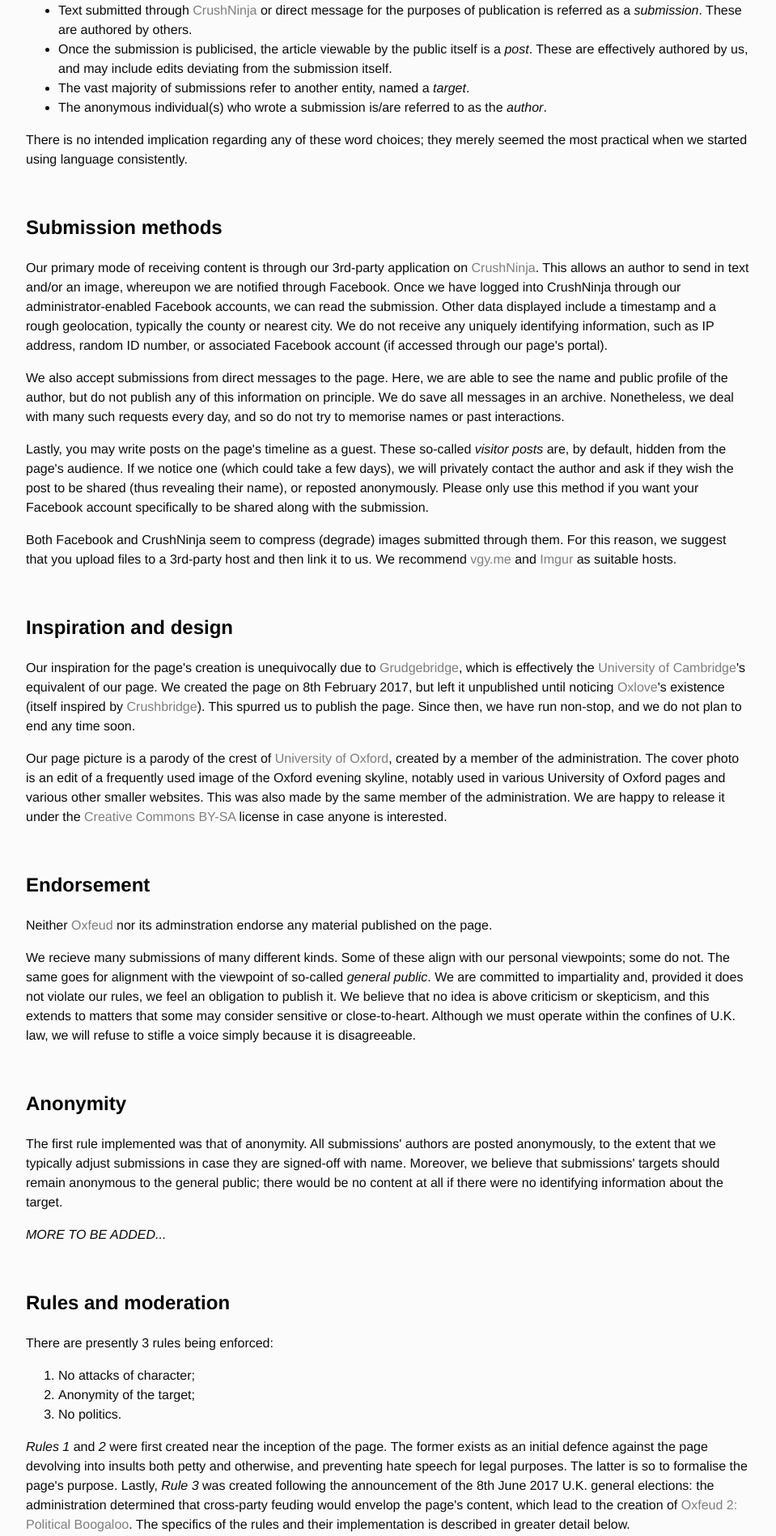
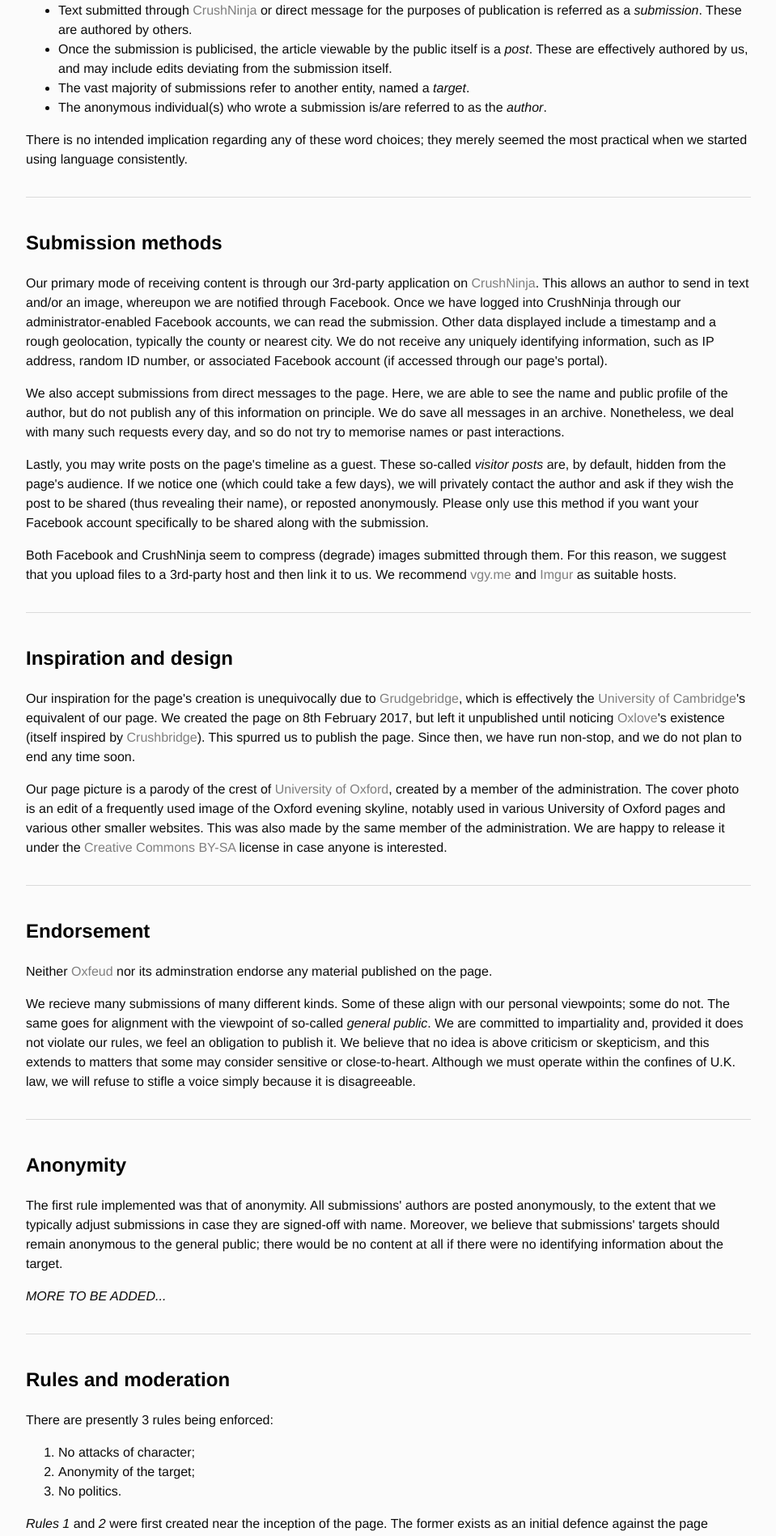
Before and after one commit to Oxfeud/oxfeud.github.io, a Jekyll site: the page built from index.html, in a window 1280 px wide. Shown: the part 893-2790 px from the top of the page at 81% size, without its empty margins (160-1119 px from the left). Built offline with Jekyll 4.4.1, drawn with Linux system fonts in a browser that asks for light colours.

Commit message:
Update index.html

```diff
--- a/index.html
+++ b/index.html
@@ -41,23 +41,33 @@
 	</ul>
 	<p>There is no intended implication regarding any of these word choices; they merely seemed the most practical when we started using language consistently.</p>
 	<br />
+	<div style="border-top: 1px solid #dbdbdb; font-size: 0em; margin-top: 2em; margin-bottom: 2em;"></div>
+	<br />
 	<h3>Submission methods</h3>
 	<p>Our primary mode of receiving content is through our 3rd-party application on <a href="https://www.crush.ninja/pages/oxfeud/">CrushNinja</a>. This allows an author to send in text and/or an image, whereupon we are notified through Facebook. Once we have logged into CrushNinja through our administrator-enabled Facebook accounts, we can read the submission. Other data displayed include a timestamp and a rough geolocation, typically the county or nearest city. We do not receive any uniquely identifying information, such as IP address, random ID number, or associated Facebook account (if accessed through our page's portal).</p>
 	<p>We also accept submissions from direct messages to the page. Here, we are able to see the name and public profile of the author, but do not publish any of this information on principle. We do save all messages in an archive. Nonetheless, we deal with many such requests every day, and so do not try to memorise names or past interactions.</p>
 	<p>Lastly, you may write posts on the page's timeline as a guest. These so-called <i>visitor posts</i> are, by default, hidden from the page's audience. If we notice one (which could take a few days), we will privately contact the author and ask if they wish the post to be shared (thus revealing their name), or reposted anonymously. Please only use this method if you want your Facebook account specifically to be shared along with the submission.</p>
 	<p>Both Facebook and CrushNinja seem to compress (degrade) images submitted through them. For this reason, we suggest that you upload files to a 3rd-party host and then link it to us. We recommend <a href="https://vgy.me/">vgy.me</a> and <a href="http://imgur.com/">Imgur</a> as suitable hosts.</p>
 	<br />
+	<div style="border-top: 1px solid #dbdbdb; font-size: 0em; margin-top: 2em; margin-bottom: 2em;"></div>
+	<br />
 	<h3>Inspiration and design</h3>
 	<p>Our inspiration for the page's creation is unequivocally due to <a href="https://www.facebook.com/grudgebridge/">Grudgebridge</a>, which is effectively the <a href="https://www.cam.ac.uk/">University of Cambridge</a>'s equivalent of our page. We created the page on 8th February 2017, but left it unpublished until noticing <a href="https://www.facebook.com/theoxlove/">Oxlove</a>'s existence (itself inspired by <a href="https://www.facebook.com/Crushbridge-708400002669844/">Crushbridge</a>). This spurred us to publish the page. Since then, we have run non-stop, and we do not plan to end any time soon.</p>
 	<p>Our page picture is a parody of the crest of <a href="http://ox.ac.uk/">University of Oxford</a>, created by a member of the administration. The cover photo is an edit of a frequently used image of the Oxford evening skyline, notably used in various University of Oxford pages and various other smaller websites. This was also made by the same member of the administration. We are happy to release it under the <a href="https://creativecommons.org/licenses/by-sa/4.0/">Creative Commons BY-SA</a> license in case anyone is interested.</p>
+	<br />
+	<div style="border-top: 1px solid #dbdbdb; font-size: 0em; margin-top: 2em; margin-bottom: 2em;"></div>
 	<br />
 	<h3>Endorsement</h3>
 	<p>Neither <a href="https://www.facebook.com/oxfeud">Oxfeud</a> nor its adminstration endorse any material published on the page.</p>
 	<p>We recieve many submissions of many different kinds. Some of these align with our personal viewpoints; some do not. The same goes for alignment with the viewpoint of so-called <i>general public</i>. We are committed to impartiality and, provided it does not violate our rules, we feel an obligation to publish it. We believe that no idea is above criticism or skepticism, and this extends to matters that some may consider sensitive or close-to-heart. Although we must operate within the confines of U.K. law, we will refuse to stifle a voice simply because it is disagreeable.</p>
 	<br />
+	<div style="border-top: 1px solid #dbdbdb; font-size: 0em; margin-top: 2em; margin-bottom: 2em;"></div>
+	<br />
 	<h3>Anonymity</h3>
 	<p>The first rule implemented was that of anonymity. All submissions' authors are posted anonymously, to the extent that we typically adjust submissions in case they are signed-off with name. Moreover, we believe that submissions' targets should remain anonymous to the general public; there would be no content at all if there were no identifying information about the target.</p>
 	<p><i>MORE TO BE ADDED...</i></p>
+	<br />
+	<div style="border-top: 1px solid #dbdbdb; font-size: 0em; margin-top: 2em; margin-bottom: 2em;"></div>
 	<br />
 	<h3>Rules and moderation</h3>
 	<p>There are presently 3 rules being enforced:</p>
@@ -74,14 +84,22 @@
 	<p>For transparency, we record the number of times we have edited or deleted submissions and posts at the bottom of the pinned post containing the rules.</p>
 	<h4>No attacks of character</h4>
 	<br />
+	<div style="border-top: 1px solid #dbdbdb; font-size: 0em; margin-top: 2em; margin-bottom: 2em;"></div>
+	<br />
 	<h3>Redactions</h3>
 	<p>As a sign of decency, we accept authors choosing to redact their submissions after submitting or publication. To do so, though, you will need to present proof of identity. If you have submitted through direct message, this is easily verifiable. As for CrushNinja submissions, we will make a judgement depending on the time discrepancy between the original submission and the subsequent (still anonymous) request of redaction.</p>
+	<br />
+	<div style="border-top: 1px solid #dbdbdb; font-size: 0em; margin-top: 2em; margin-bottom: 2em;"></div>
 	<br />
 	<h3>Content warnings</h3>
 	<p>We do not include content warnings on our posts. If you are particularly sensitive to a specific topic, we suggest you unlike the page, or block it. Oxford is a city where much goes on; we cannot foresee which subjects will and will not be discussed in the future.</p>
 	<br />
+	<div style="border-top: 1px solid #dbdbdb; font-size: 0em; margin-top: 2em; margin-bottom: 2em;"></div>
+	<br />
 	<h3>Identity of the administration</h3>
 	<p>Although each member of the administration is currently a matriculated student at the <a href="http://ox.ac.uk/">University of Oxford</a>, we do not and will not divulge any specifics of our identities.</p>
+	<br />
+	<div style="border-top: 1px solid #dbdbdb; font-size: 0em; margin-top: 2em; margin-bottom: 2em;"></div>
 	<br />
 	<h3>Relationship with other pages</h3>
 	<p>Besides <a href="https://www.facebook.com/oxfeud">Oxfeud</a>, we also manage <a href="https://www.facebook.com/Oxfeud2PB/">Oxfeud 2: Political Boogaloo</a>, to cater for the political (pseudo-)discussion that once dominated the main page itself.</p>
```
